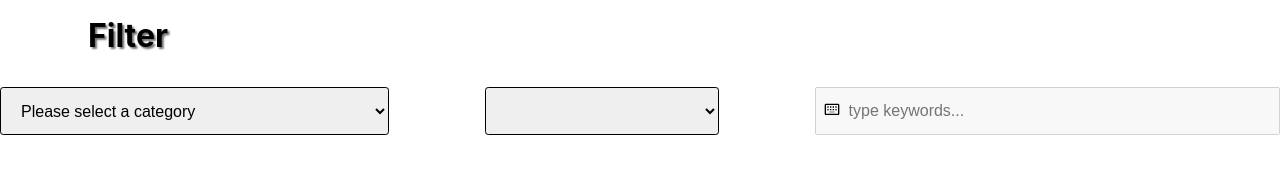
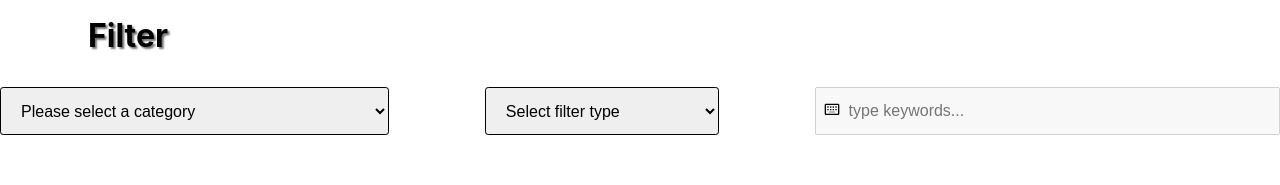
Before and after one commit to prakritip0/react-filter, a React (Create React App) app: page / in a window 1280 px wide. Shown: the top 185 px of the page. Built offline with nearby package versions, Linux system fonts and the light colour scheme.

Commit message:
chore: hold changing search input in state

```diff
--- a/src/components/Display.js
+++ b/src/components/Display.js
@@ -1,5 +1,7 @@
-const Display = ({ tag, data, filter }) => {
-
+const Display = ({ tag, data, filter, midTag, filterInput }) => {
+    if(data[tag]!==null){
+        console.log("hello")
+    }
     return (
         <>
             <div className="dataDisplay grid-3">
--- a/src/components/Filters.js
+++ b/src/components/Filters.js
@@ -3,17 +3,20 @@ import { BsChevronDown } from "react-icons/bs";
 import { MdOutlineKeyboardAlt } from "react-icons/md";
 
 
-const Filters = ({ tag, handleTag, data, tagsArray, filter, handleMidTag }) => {
-  useEffect(() => {
-    if (tag !== "") {
-    }
+const Filters = ({ tag, handleTag, data, tagsArray, filter, handleMidTag, handleFilterInput }) => {
+  // useEffect(() => {
+  //   if (tag !== "") {
+  //   }
 
-  }, [tag])
+  // }, [tag])
   const handleCategoryChange = (e) => {
     handleTag(e.target.value)
   }
   const handleMidTagChange =(e)=>{
     handleMidTag(e.target.value)
+  }
+  const handleFilterInputChange=(e)=>{
+handleFilterInput(e.target.value)
   }
   return (
     <div className="filters flex-row">
@@ -30,6 +33,7 @@ const Filters = ({ tag, handleTag, data, tagsArray, filter, handleMidTag }) => {
 
 
       <select className="padding" id="middleTags" onChange={handleMidTagChange}>
+        <option value="">Select filter type</option>
         {filter[tag]?.options && filter[tag]?.options.map((midTag) => {
           return (
             <option value={midTag}>{midTag} </option>
@@ -40,7 +44,7 @@ const Filters = ({ tag, handleTag, data, tagsArray, filter, handleMidTag }) => {
       </select>
 
       <div className="thirdFilter">
-        <input type="text" disabled={!filter[tag]?.search} placeholder='type keywords...' />
+        <input type="text" disabled={!filter[tag]?.search} placeholder='type keywords...' onChange={handleFilterInputChange} />
         <MdOutlineKeyboardAlt className="keyboardIcon" />
       </div>
     </div>
--- a/src/pages/Main.js
+++ b/src/pages/Main.js
@@ -7,14 +7,16 @@ const Main = () => {
     const [data, setData] = useState(rawData);
     const [tag, setTag] = useState("Please select a category");
     const [midTag, setMidTag] = useState("")
-
+    const [filterInput, setFilterInput] = useState("")
     const handleTag = (val) => {
         setTag(val);
     }
-    const handleMidTag=(val)=>{
+    const handleMidTag = (val) => {
         setMidTag(val);
     }
-
+    const handleFilterInput = (val) => {
+        setFilterInput(val)
+    }
 
 
     const filter = {
@@ -62,12 +64,13 @@ const Main = () => {
 
     const tagsArray = Object.keys(data[0]);
 
-console.log(midTag)
+    console.log(midTag)
+    console.log(filterInput)
     return (
         <div>
             <h1 className='logo'>Filter</h1>
-            <Filters tag={tag} handleTag={handleTag}  data={data} tagsArray={tagsArray} filter={filter} handleMidTag={handleMidTag} />
-            <Display tag={tag} data={data} filter={filter} />
+            <Filters tag={tag} handleTag={handleTag} data={data} tagsArray={tagsArray} filter={filter} handleMidTag={handleMidTag} midTag={midTag} handleFilterInput={handleFilterInput} />
+            <Display tag={tag} data={data} filter={filter} midTag={midTag} filterInput={filterInput} />
         </div>
     )
 }
```
